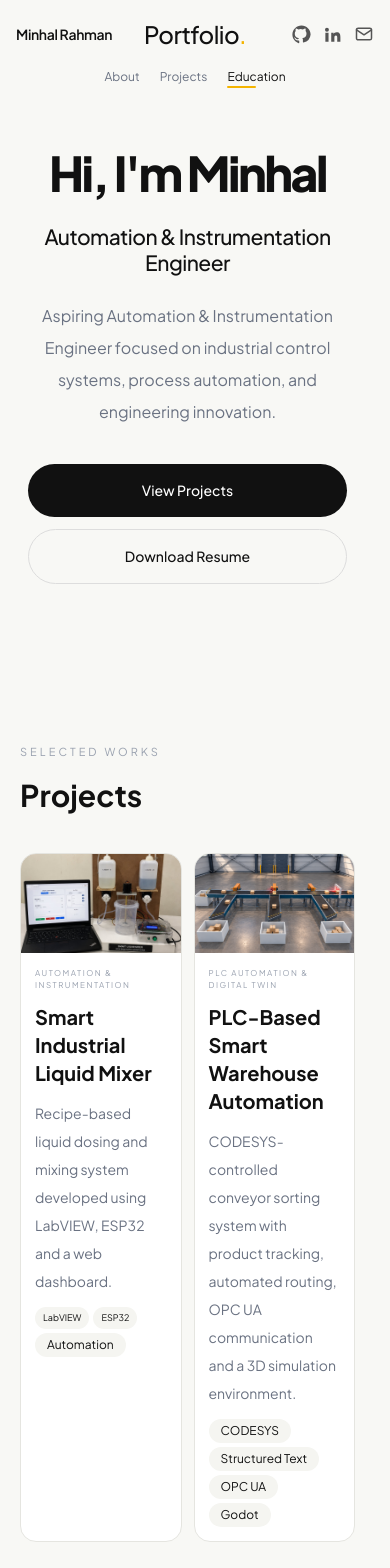
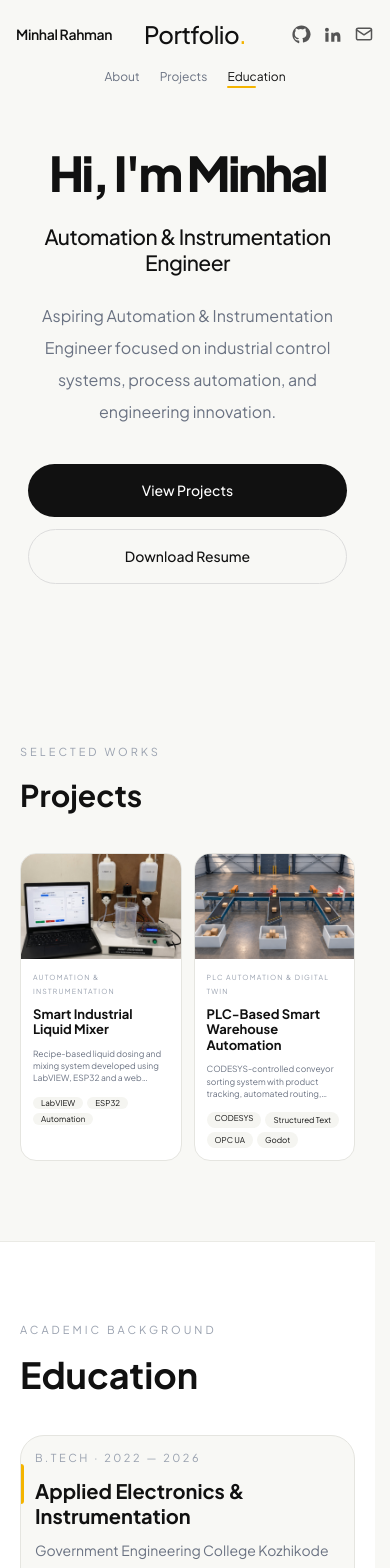
Before and after one commit to Minhal11/minhal-portfolio, a Next.js app: page / in a window 390 px wide. Shown: the top 1568 px of the page. Built offline with nearby package versions, Linux system fonts and the light colour scheme.

Commit message:
Finalize portfolio responsive layout

```diff
--- a/app/page.tsx
+++ b/app/page.tsx
@@ -989,7 +989,9 @@ export default function Home() {
 
             <div
               className="
-                aspect-[16/10]
+                h-[105px]
+                sm:aspect-[16/10]
+                sm:h-auto
                 overflow-hidden
                 bg-[#F2F2ED]
               "
@@ -1011,11 +1013,16 @@ export default function Home() {
             </div>
 
 
-            <div className="p-3.5 sm:p-7">
+            <div className="p-3 sm:p-7">
 
               <p
                 className="
-                  text-[8px] sm:text-xs uppercase tracking-[1.5px] sm:tracking-[3px]
+                  text-[7px]
+                  sm:text-xs
+                  uppercase
+                  tracking-[1.2px]
+                  sm:tracking-[3px]
+                  leading-3.5
                   text-gray-400
                 "
               >
@@ -1025,10 +1032,12 @@ export default function Home() {
 
               <h3
                 className="
-                  mt-3
-                  text-xl
+                  mt-2
+                  text-[13px]
                   sm:text-2xl
                   font-bold
+                  leading-[1.2]
+                  sm:leading-tight
                 "
               >
                 Smart Industrial Liquid Mixer
@@ -1037,11 +1046,13 @@ export default function Home() {
 
               <p
                 className="
-                  mt-3
-                  text-sm
+                  mt-2.5
+                  text-[8.5px]
                   sm:text-base
                   text-gray-500
-                  leading-7
+                  leading-[1.45]
+                  sm:leading-7
+                  line-clamp-3
                 "
               >
                 Recipe-based liquid dosing and mixing system developed using
@@ -1054,13 +1065,14 @@ export default function Home() {
                 <span
                   className="
                     px-2
-                    py-1
+                    py-0.5
                     sm:px-3
                     sm:py-1
                     rounded-full
                     bg-[#F5F5F1]
-                    text-[9px]
+                    text-[8px]
                     sm:text-xs
+                    leading-none
                   "
                 >
                   LabVIEW
@@ -1070,13 +1082,14 @@ export default function Home() {
                 <span
                   className="
                     px-2
-                    py-1
+                    py-0.5
                     sm:px-3
                     sm:py-1
                     rounded-full
                     bg-[#F5F5F1]
-                    text-[9px]
+                    text-[8px]
                     sm:text-xs
+                    leading-none
                   "
                 >
                   ESP32
@@ -1085,11 +1098,15 @@ export default function Home() {
 
                 <span
                   className="
-                    px-3
-                    py-1
+                    px-2
+                    py-0.5
+                    sm:px-3
+                    sm:py-1
                     rounded-full
                     bg-[#F5F5F1]
-                    text-xs
+                    text-[8px]
+                    sm:text-xs
+                    leading-none
                   "
                 >
                   Automation
@@ -1122,7 +1139,9 @@ export default function Home() {
 
             <div
               className="
-                aspect-[16/10]
+                h-[105px]
+                sm:aspect-[16/10]
+                sm:h-auto
                 overflow-hidden
                 bg-[#F2F2ED]
               "
@@ -1144,11 +1163,16 @@ export default function Home() {
             </div>
 
 
-            <div className="p-3.5 sm:p-7">
+            <div className="p-3 sm:p-7">
 
               <p
                 className="
-                  text-[8px] sm:text-xs uppercase tracking-[1.5px] sm:tracking-[3px]
+                  text-[7px]
+                  sm:text-xs
+                  uppercase
+                  tracking-[1.2px]
+                  sm:tracking-[3px]
+                  leading-3.5
                   text-gray-400
                 "
               >
@@ -1158,10 +1182,12 @@ export default function Home() {
 
               <h3
                 className="
-                  mt-3
-                  text-xl
+                  mt-2
+                  text-[13px]
                   sm:text-2xl
                   font-bold
+                  leading-[1.2]
+                  sm:leading-tight
                 "
               >
                 PLC-Based Smart Warehouse Automation
@@ -1170,11 +1196,13 @@ export default function Home() {
 
               <p
                 className="
-                  mt-3
-                  text-sm
+                  mt-2.5
+                  text-[8.5px]
                   sm:text-base
                   text-gray-500
-                  leading-7
+                  leading-[1.45]
+                  sm:leading-7
+                  line-clamp-3
                 "
               >
                 CODESYS-controlled conveyor sorting system with product tracking,
@@ -1186,11 +1214,15 @@ export default function Home() {
 
                 <span
                   className="
-                    px-3
-                    py-1
+                    px-2
+                    py-0.5
+                    sm:px-3
+                    sm:py-1
                     rounded-full
                     bg-[#F5F5F1]
-                    text-xs
+                    text-[8px]
+                    sm:text-xs
+                    leading-none
                   "
                 >
                   CODESYS
@@ -1199,11 +1231,14 @@ export default function Home() {
 
                 <span
                   className="
-                    px-3
-                    py-1
+                    px-2
+                    py-0.5
+                    sm:px-3
+                    sm:py-1
                     rounded-full
                     bg-[#F5F5F1]
-                    text-xs
+                    text-[8px]
+                    sm:text-xs
                   "
                 >
                   Structured Text
@@ -1212,11 +1247,14 @@ export default function Home() {
 
                 <span
                   className="
-                    px-3
-                    py-1
+                    px-2
+                    py-0.5
+                    sm:px-3
+                    sm:py-1
                     rounded-full
                     bg-[#F5F5F1]
-                    text-xs
+                    text-[8px]
+                    sm:text-xs
                   "
                 >
                   OPC UA
@@ -1225,11 +1263,14 @@ export default function Home() {
 
                 <span
                   className="
-                    px-3
-                    py-1
+                    px-2
+                    py-0.5
+                    sm:px-3
+                    sm:py-1
                     rounded-full
                     bg-[#F5F5F1]
-                    text-xs
+                    text-[8px]
+                    sm:text-xs
                   "
                 >
                   Godot
--- a/app/projects/smart-warehouse/WarehouseGallery.tsx
+++ b/app/projects/smart-warehouse/WarehouseGallery.tsx
@@ -121,9 +121,9 @@ function Gallery({ items }: { items: GalleryItem[] }) {
   const progress = ((index + 1) / items.length) * 100;
 
   return (
-    <div className="mx-auto w-full max-w-4xl overflow-hidden rounded-2xl border border-[#E5E5E0] bg-white shadow-[0_10px_40px_rgba(17,17,17,0.035)] sm:rounded-[28px]">
+    <div className="mx-auto w-full max-w-4xl overflow-hidden rounded-[22px] border border-[#E5E5E0] bg-white shadow-[0_10px_40px_rgba(17,17,17,0.035)] sm:rounded-[28px]">
       <div className="bg-[#F8F8F5] px-2 pt-2 sm:px-4 sm:pt-4">
-        <div className="flex h-[175px] items-center justify-center overflow-hidden rounded-2xl bg-[#F2F2ED] sm:h-[300px] md:h-[360px]">
+        <div className="flex h-[210px] items-center justify-center overflow-hidden rounded-2xl bg-[#F2F2ED] sm:h-[300px] md:h-[360px]">
           <img
             src={current.image}
             alt={current.title}
```
